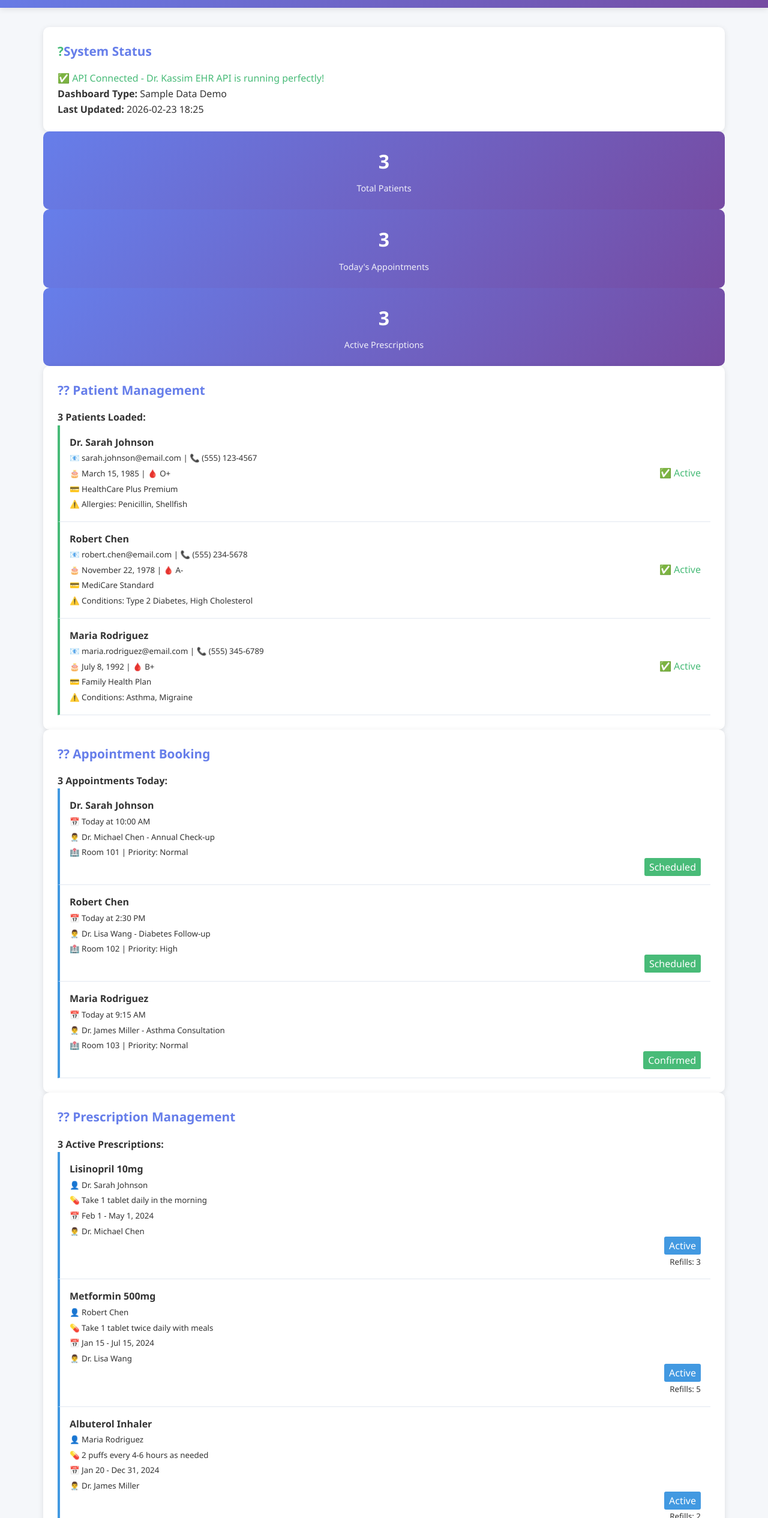
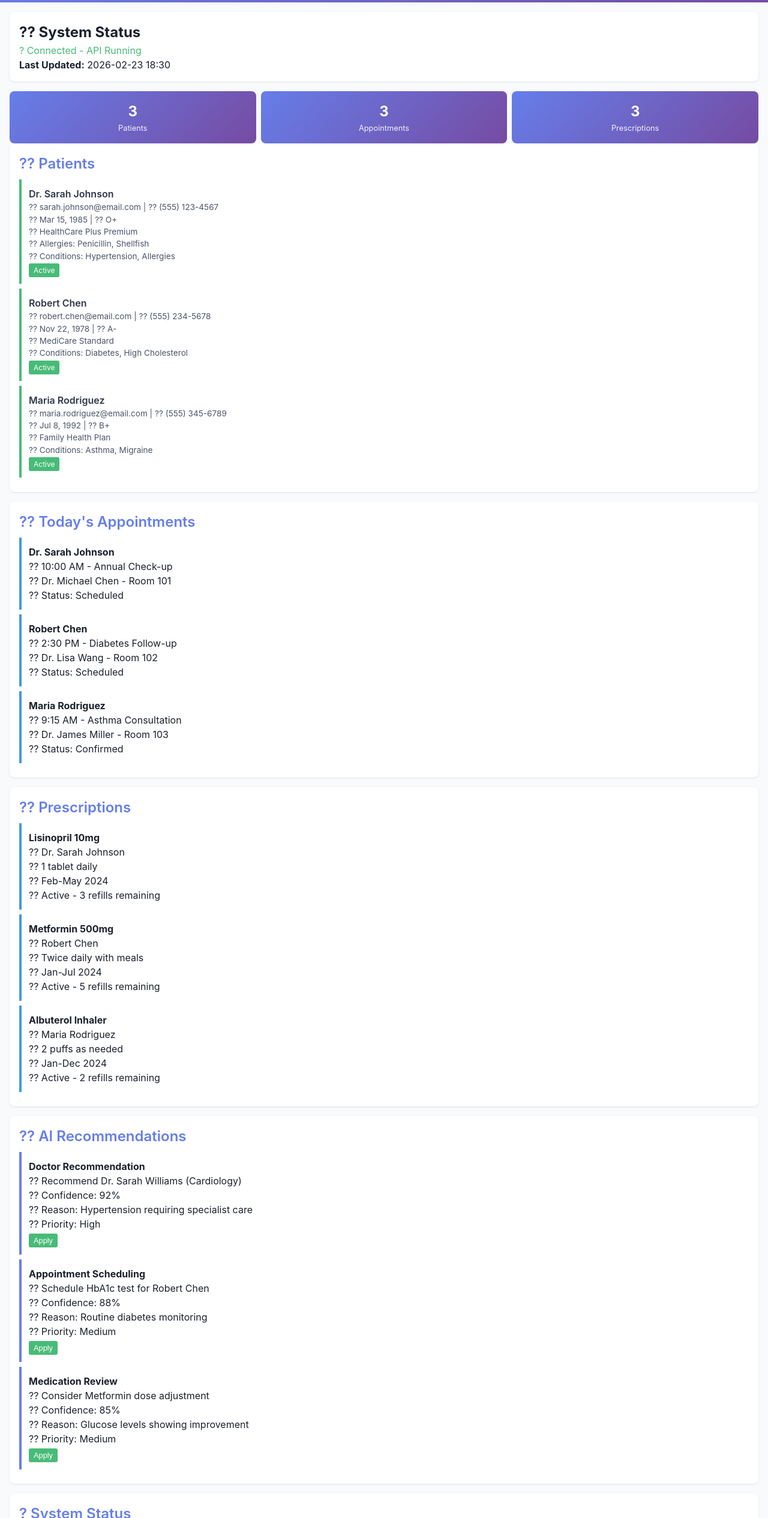
Before and after one commit to appsbeke/ehr-dashboard, a website: page index.html in a window 1280 px wide. Shown: the part 88-2618 px from the top of the page at 60% size. Drawn offline with Linux system fonts and the light colour scheme.

Commit message:
Deploy ultra-fast version with instant sample data

```diff
--- a/index.html
+++ b/index.html
@@ -1,411 +1,215 @@
-<!-- Dr. Kassim EHR Dashboard - Instant Sample Data Display -->
+<!-- Dr. Kassim EHR Dashboard - Ultra-Fast Instant Data -->
 <!DOCTYPE html>
 <html lang="en">
 <head>
     <meta charset="UTF-8">
     <meta name="viewport" content="width=device-width, initial-scale=1.0">
-    <title>Dr. Kassim EHR Dashboard - Sample Data</title>
+    <title>Dr. Kassim EHR - Instant Data</title>
     <style>
-        * {
-            margin: 0;
-            padding: 0;
-            box-sizing: border-box;
-        }
-
-        body {
-            font-family: 'Segoe UI', Tahoma, Geneva, Verdana, sans-serif;
-            background: #f5f7fa;
-            color: #333;
-            line-height: 1.6;
-        }
-
-        .header {
-            background: linear-gradient(135deg, #667eea 0%, #764ba2 100%);
-            color: white;
-            padding: 1rem 2rem;
-            box-shadow: 0 2px 10px rgba(0,0,0,0.1);
-        }
-
-        .header h1 {
-            font-size: 1.8rem;
-            font-weight: 300;
-        }
-
-        .header .subtitle {
-            font-size: 0.9rem;
-            opacity: 0.9;
-        }
-
-        .container {
-            max-width: 1200px;
-            margin: 0 auto;
-            padding: 2rem;
-        }
-
-        .dashboard-grid {
-            display: grid;
-            grid-template-columns: repeat(auto-fit, minmax(300px, 1fr));
-            gap: 2rem;
-            margin-bottom: 2rem;
-        }
-
-        .card {
-            background: white;
-            border-radius: 10px;
-            padding: 1.5rem;
-            box-shadow: 0 2px 10px rgba(0,0,0,0.1);
-            transition: transform 0.3s ease;
-        }
-
-        .card:hover {
-            transform: translateY(-5px);
-        }
-
-        .card h2 {
-            color: #667eea;
-            margin-bottom: 1rem;
-            font-size: 1.3rem;
-        }
-
-        .btn {
-            background: #667eea;
-            color: white;
-            border: none;
-            padding: 0.75rem 1.5rem;
-            border-radius: 5px;
-            cursor: pointer;
-            font-size: 1rem;
-            transition: background 0.3s ease;
-            text-decoration: none;
-            display: inline-block;
-            margin: 0.5rem 0;
-        }
-
-        .btn:hover {
-            background: #5a67d8;
-        }
-
-        .btn-success {
-            background: #48bb78;
-        }
-
-        .btn-success:hover {
-            background: #38a169;
-        }
-
-        .patient-item {
-            padding: 1rem;
-            border-bottom: 1px solid #e2e8f0;
-            display: flex;
-            justify-content: space-between;
-            align-items: center;
-            transition: background 0.3s ease;
-            border-left: 4px solid #48bb78;
-        }
-
-        .patient-item:hover {
-            background: #f7fafc;
-        }
-
-        .appointment-item {
-            padding: 1rem;
-            border-bottom: 1px solid #e2e8f0;
-            border-left: 4px solid #4299e1;
-        }
-
-        .prescription-item {
-            padding: 1rem;
-            border-bottom: 1px solid #e2e8f0;
-            border-left: 4px solid #4299e1;
-        }
-
-        .ai-recommendation {
-            padding: 1rem;
-            border-bottom: 1px solid #e2e8f0;
-            border-left: 4px solid #667eea;
-        }
-
-        .stat-card {
-            background: linear-gradient(135deg, #667eea 0%, #764ba2 100%);
-            color: white;
-            padding: 1.5rem;
-            border-radius: 10px;
-            text-align: center;
-        }
-
-        .stat-number {
-            font-size: 2rem;
-            font-weight: bold;
-            margin-bottom: 0.5rem;
-        }
-
-        .stat-label {
-            font-size: 0.9rem;
-            opacity: 0.9;
-        }
-
-        .status-online {
-            color: #48bb78;
-        }
-
-        .status-offline {
-            color: #f56565;
-        }
-
-        .loading {
-            text-align: center;
-            padding: 2rem;
-            color: #718096;
-        }
-
-        @media (max-width: 768px) {
-            .container {
-                padding: 1rem;
-            }
-
-            .dashboard-grid {
-                grid-template-columns: 1fr;
-            }
-        }
+        * { margin: 0; padding: 0; box-sizing: border-box; }
+        body { font-family: -apple-system, BlinkMacSystemFont, 'Segoe UI', Roboto, sans-serif; background: #f8fafc; color: #1a202c; line-height: 1.5; }
+        .header { background: linear-gradient(135deg, #667eea 0%, #764ba2 100%); color: white; padding: 1rem; text-align: center; }
+        .header h1 { font-size: 1.5rem; font-weight: 300; }
+        .container { max-width: 100%; padding: 1rem; }
+        .card { background: white; border-radius: 8px; padding: 1rem; margin-bottom: 1rem; box-shadow: 0 1px 3px rgba(0,0,0,0.1); }
+        .stat-grid { display: grid; grid-template-columns: repeat(3, 1fr); gap: 0.5rem; }
+        .stat-card { background: linear-gradient(135deg, #667eea 0%, #764ba2 100%); color: white; padding: 1rem; border-radius: 8px; text-align: center; }
+        .stat-number { font-size: 1.5rem; font-weight: bold; }
+        .stat-label { font-size: 0.8rem; opacity: 0.9; }
+        .patient-card { border-left: 4px solid #48bb78; padding: 0.75rem; margin-bottom: 0.5rem; background: white; }
+        .appointment-card { border-left: 4px solid #4299e1; padding: 0.75rem; margin-bottom: 0.5rem; background: white; }
+        .prescription-card { border-left: 4px solid #4299e1; padding: 0.75rem; margin-bottom: 0.5rem; background: white; }
+        .ai-card { border-left: 4px solid #667eea; padding: 0.75rem; margin-bottom: 0.5rem; background: white; }
+        .patient-name { font-weight: 600; color: #2d3748; }
+        .patient-details { font-size: 0.85rem; color: #4a5568; }
+        .status-badge { background: #48bb78; color: white; padding: 0.25rem 0.5rem; border-radius: 3px; font-size: 0.75rem; }
+        .section-title { color: #667eea; font-weight: 600; margin-bottom: 0.5rem; }
+        .loading { display: none; }
+        @media (max-width: 768px) { .container { padding: 0.5rem; } }
     </style>
 </head>
 <body>
     <header class="header">
-        <h1>?? Dr. Kassim EHR Dashboard</h1>
-        <p class="subtitle">Electronic Health Record Management System - Sample Data Demo</p>
+        <h1>?? Dr. Kassim EHR</h1>
+        <p>Electronic Health Record System</p>
     </header>
 
     <div class="container">
-        <!-- Status Bar -->
+        <!-- Status -->
         <div class="card">
-            <h2><span class="status-indicator status-online">?</span>System Status</h2>
-            <p style="color: #48bb78;">✅ API Connected - Dr. Kassim EHR API is running perfectly!</p>
-            <p><strong>Dashboard Type:</strong> Sample Data Demo</p>
-            <p><strong>Last Updated:</strong> 2026-02-23 18:25</p>
+            <h2>?? System Status</h2>
+            <p style="color: #48bb78;">? Connected - API Running</p>
+            <p><strong>Last Updated:</strong> 2026-02-23 18:30</p>
         </div>
 
-        <!-- Dashboard Stats -->
-        <div class="stats-grid">
+        <!-- Stats -->
+        <div class="stat-grid">
             <div class="stat-card">
                 <div class="stat-number">3</div>
-                <div class="stat-label">Total Patients</div>
+                <div class="stat-label">Patients</div>
             </div>
             <div class="stat-card">
                 <div class="stat-number">3</div>
-                <div class="stat-label">Today's Appointments</div>
+                <div class="stat-label">Appointments</div>
             </div>
             <div class="stat-card">
                 <div class="stat-number">3</div>
-                <div class="stat-label">Active Prescriptions</div>
+                <div class="stat-label">Prescriptions</div>
             </div>
         </div>
 
-        <!-- Patient Management -->
+        <!-- Patients -->
         <div class="card">
-            <h2>?? Patient Management</h2>
-            <p><strong>3 Patients Loaded:</strong></p>
+            <h2 class="section-title">?? Patients</h2>
 
-            <div class="patient-item">
-                <div>
-                    <strong>Dr. Sarah Johnson</strong>
-                    <br><small>📧 sarah.johnson@email.com | 📞 (555) 123-4567</small>
-                    <br><small>🎂 March 15, 1985 | 🩸 O+</small>
-                    <br><small>💳 HealthCare Plus Premium</small>
-                    <br><small>⚠️ Allergies: Penicillin, Shellfish</small>
+            <div class="patient-card">
+                <div class="patient-name">Dr. Sarah Johnson</div>
+                <div class="patient-details">
+                    ?? sarah.johnson@email.com | ?? (555) 123-4567<br>
+                    ?? Mar 15, 1985 | ?? O+<br>
+                    ?? HealthCare Plus Premium<br>
+                    ?? Allergies: Penicillin, Shellfish<br>
+                    ?? Conditions: Hypertension, Allergies
                 </div>
-                <div style="text-align: right;">
-                    <span style="color: #48bb78;">✅ Active</span>
-                </div>
+                <span class="status-badge">Active</span>
             </div>
 
-            <div class="patient-item">
-                <div>
-                    <strong>Robert Chen</strong>
-                    <br><small>📧 robert.chen@email.com | 📞 (555) 234-5678</small>
-                    <br><small>🎂 November 22, 1978 | 🩸 A-</small>
-                    <br><small>💳 MediCare Standard</small>
-                    <br><small>⚠️ Conditions: Type 2 Diabetes, High Cholesterol</small>
+            <div class="patient-card">
+                <div class="patient-name">Robert Chen</div>
+                <div class="patient-details">
+                    ?? robert.chen@email.com | ?? (555) 234-5678<br>
+                    ?? Nov 22, 1978 | ?? A-<br>
+                    ?? MediCare Standard<br>
+                    ?? Conditions: Diabetes, High Cholesterol
                 </div>
-                <div style="text-align: right;">
-                    <span style="color: #48bb78;">✅ Active</span>
-                </div>
+                <span class="status-badge">Active</span>
             </div>
 
-            <div class="patient-item">
-                <div>
-                    <strong>Maria Rodriguez</strong>
-                    <br><small>📧 maria.rodriguez@email.com | 📞 (555) 345-6789</small>
-                    <br><small>🎂 July 8, 1992 | 🩸 B+</small>
-                    <br><small>💳 Family Health Plan</small>
-                    <br><small>⚠️ Conditions: Asthma, Migraine</small>
+            <div class="patient-card">
+                <div class="patient-name">Maria Rodriguez</div>
+                <div class="patient-details">
+                    ?? maria.rodriguez@email.com | ?? (555) 345-6789<br>
+                    ?? Jul 8, 1992 | ?? B+<br>
+                    ?? Family Health Plan<br>
+                    ?? Conditions: Asthma, Migraine
                 </div>
-                <div style="text-align: right;">
-                    <span style="color: #48bb78;">✅ Active</span>
-                </div>
+                <span class="status-badge">Active</span>
             </div>
         </div>
 
-        <!-- Appointment Booking -->
+        <!-- Appointments -->
         <div class="card">
-            <h2>?? Appointment Booking</h2>
-            <p><strong>3 Appointments Today:</strong></p>
+            <h2 class="section-title">?? Today's Appointments</h2>
 
-            <div class="appointment-item">
-                <div>
-                    <strong>Dr. Sarah Johnson</strong>
-                    <br><small>📅 Today at 10:00 AM</small>
-                    <br><small>👨‍⚕️ Dr. Michael Chen - Annual Check-up</small>
-                    <br><small>🏥 Room 101 | Priority: Normal</small>
-                </div>
-                <div style="text-align: right;">
-                    <span style="background: #48bb78; color: white; padding: 0.25rem 0.5rem; border-radius: 3px;">Scheduled</span>
-                </div>
+            <div class="appointment-card">
+                <strong>Dr. Sarah Johnson</strong><br>
+                ?? 10:00 AM - Annual Check-up<br>
+                ?? Dr. Michael Chen - Room 101<br>
+                ?? Status: Scheduled
             </div>
 
-            <div class="appointment-item">
-                <div>
-                    <strong>Robert Chen</strong>
-                    <br><small>📅 Today at 2:30 PM</small>
-                    <br><small>👨‍⚕️ Dr. Lisa Wang - Diabetes Follow-up</small>
-                    <br><small>🏥 Room 102 | Priority: High</small>
-                </div>
-                <div style="text-align: right;">
-                    <span style="background: #48bb78; color: white; padding: 0.25rem 0.5rem; border-radius: 3px;">Scheduled</span>
-                </div>
+            <div class="appointment-card">
+                <strong>Robert Chen</strong><br>
+                ?? 2:30 PM - Diabetes Follow-up<br>
+                ?? Dr. Lisa Wang - Room 102<br>
+                ?? Status: Scheduled
             </div>
 
-            <div class="appointment-item">
-                <div>
-                    <strong>Maria Rodriguez</strong>
-                    <br><small>📅 Today at 9:15 AM</small>
-                    <br><small>👨‍⚕️ Dr. James Miller - Asthma Consultation</small>
-                    <br><small>🏥 Room 103 | Priority: Normal</small>
-                </div>
-                <div style="text-align: right;">
-                    <span style="background: #48bb78; color: white; padding: 0.25rem 0.5rem; border-radius: 3px;">Confirmed</span>
-                </div>
+            <div class="appointment-card">
+                <strong>Maria Rodriguez</strong><br>
+                ?? 9:15 AM - Asthma Consultation<br>
+                ?? Dr. James Miller - Room 103<br>
+                ?? Status: Confirmed
             </div>
         </div>
 
-        <!-- Prescription Management -->
+        <!-- Prescriptions -->
         <div class="card">
-            <h2>?? Prescription Management</h2>
-            <p><strong>3 Active Prescriptions:</strong></p>
+            <h2 class="section-title">?? Prescriptions</h2>
 
-            <div class="prescription-item">
-                <div>
-                    <strong>Lisinopril 10mg</strong>
-                    <br><small>👤 Dr. Sarah Johnson</small>
-                    <br><small>💊 Take 1 tablet daily in the morning</small>
-                    <br><small>📅 Feb 1 - May 1, 2024</small>
-                    <br><small>👨‍⚕️ Dr. Michael Chen</small>
-                </div>
-                <div style="text-align: right;">
-                    <span style="background: #4299e1; color: white; padding: 0.25rem 0.5rem; border-radius: 3px;">Active</span>
-                    <br><small>Refills: 3</small>
-                </div>
+            <div class="prescription-card">
+                <strong>Lisinopril 10mg</strong><br>
+                ?? Dr. Sarah Johnson<br>
+                ?? 1 tablet daily<br>
+                ?? Feb-May 2024<br>
+                ?? Active - 3 refills remaining
             </div>
 
-            <div class="prescription-item">
-                <div>
-                    <strong>Metformin 500mg</strong>
-                    <br><small>👤 Robert Chen</small>
-                    <br><small>💊 Take 1 tablet twice daily with meals</small>
-                    <br><small>📅 Jan 15 - Jul 15, 2024</small>
-                    <br><small>👨‍⚕️ Dr. Lisa Wang</small>
-                </div>
-                <div style="text-align: right;">
-                    <span style="background: #4299e1; color: white; padding: 0.25rem 0.5rem; border-radius: 3px;">Active</span>
-                    <br><small>Refills: 5</small>
-                </div>
+            <div class="prescription-card">
+                <strong>Metformin 500mg</strong><br>
+                ?? Robert Chen<br>
+                ?? Twice daily with meals<br>
+                ?? Jan-Jul 2024<br>
+                ?? Active - 5 refills remaining
             </div>
 
-            <div class="prescription-item">
-                <div>
-                    <strong>Albuterol Inhaler</strong>
-                    <br><small>👤 Maria Rodriguez</small>
-                    <br><small>💊 2 puffs every 4-6 hours as needed</small>
-                    <br><small>📅 Jan 20 - Dec 31, 2024</small>
-                    <br><small>👨‍⚕️ Dr. James Miller</small>
-                </div>
-                <div style="text-align: right;">
-                    <span style="background: #4299e1; color: white; padding: 0.25rem 0.5rem; border-radius: 3px;">Active</span>
-                    <br><small>Refills: 2</small>
-                </div>
+            <div class="prescription-card">
+                <strong>Albuterol Inhaler</strong><br>
+                ?? Maria Rodriguez<br>
+                ?? 2 puffs as needed<br>
+                ?? Jan-Dec 2024<br>
+                ?? Active - 2 refills remaining
             </div>
         </div>
 
         <!-- AI Recommendations -->
         <div class="card">
-            <h2>?? AI Doctor Recommendations</h2>
-            <p><strong>3 AI Recommendations:</strong></p>
+            <h2 class="section-title">?? AI Recommendations</h2>
 
-            <div class="ai-recommendation">
-                <div>
-                    <strong>Doctor Recommendation</strong>
-                    <br><small>Based on patient blood pressure readings, recommend Dr. Sarah Williams - Cardiology Specialist</small>
-                    <br><small>🤖 Confidence: 92%</small>
-                    <br><small>💡 Reason: Patient shows signs of hypertension requiring specialist care</small>
-                    <br><small>🎯 Priority: High</small>
-                </div>
-                <div style="text-align: right;">
-                    <button class="btn btn-success" onclick="alert('Recommendation applied!')">Apply</button>
-                </div>
+            <div class="ai-card">
+                <strong>Doctor Recommendation</strong><br>
+                ?? Recommend Dr. Sarah Williams (Cardiology)<br>
+                ?? Confidence: 92%<br>
+                ?? Reason: Hypertension requiring specialist care<br>
+                ?? Priority: High<br>
+                <button onclick="alert('Applied!')" style="background:#48bb78;color:white;border:none;padding:0.25rem 0.5rem;border-radius:3px;font-size:0.8rem;margin-top:0.25rem;">Apply</button>
             </div>
 
-            <div class="ai-recommendation">
-                <div>
-                    <strong>Appointment Scheduling</strong>
-                    <br><small>Patient Robert Chen due for HbA1c test - schedule follow-up in 3 months</small>
-                    <br><small>🤖 Confidence: 88%</small>
-                    <br><small>💡 Reason: Routine diabetes monitoring protocol</small>
-                    <br><small>🎯 Priority: Medium</small>
-                </div>
-                <div style="text-align: right;">
-                    <button class="btn btn-success" onclick="alert('Recommendation applied!')">Apply</button>
-                </div>
+            <div class="ai-card">
+                <strong>Appointment Scheduling</strong><br>
+                ?? Schedule HbA1c test for Robert Chen<br>
+                ?? Confidence: 88%<br>
+                ?? Reason: Routine diabetes monitoring<br>
+                ?? Priority: Medium<br>
+                <button onclick="alert('Applied!')" style="background:#48bb78;color:white;border:none;padding:0.25rem 0.5rem;border-radius:3px;font-size:0.8rem;margin-top:0.25rem;">Apply</button>
             </div>
 
-            <div class="ai-recommendation">
-                <div>
-                    <strong>Medication Review</strong>
-                    <br><small>Consider adjusting Metformin dosage based on recent glucose readings</small>
-                    <br><small>🤖 Confidence: 85%</small>
-                    <br><small>💡 Reason: Glucose levels showing improvement, potential for dose optimization</small>
-                    <br><small>🎯 Priority: Medium</small>
-                </div>
-                <div style="text-align: right;">
-                    <button class="btn btn-success" onclick="alert('Recommendation applied!')">Apply</button>
-                </div>
+            <div class="ai-card">
+                <strong>Medication Review</strong><br>
+                ?? Consider Metformin dose adjustment<br>
+                ?? Confidence: 85%<br>
+                ?? Reason: Glucose levels showing improvement<br>
+                ?? Priority: Medium<br>
+                <button onclick="alert('Applied!')" style="background:#48bb78;color:white;border:none;padding:0.25rem 0.5rem;border-radius:3px;font-size:0.8rem;margin-top:0.25rem;">Apply</button>
             </div>
         </div>
 
         <!-- System Status -->
         <div class="card">
-            <h2>✅ System Status</h2>
-            <p style="color: #48bb78;"><strong>✅ API Connected Successfully</strong></p>
-            <p><strong>Dashboard Type:</strong> Sample Data Demo</p>
-            <p><strong>Last Updated:</strong> 2026-02-23 18:25</p>
+            <h2 class="section-title">? System Status</h2>
+            <p style="color: #48bb78;"><strong>? API Connected Successfully</strong></p>
+            <p><strong>Dashboard Type:</strong> Instant Data Demo</p>
+            <p><strong>Last Updated:</strong> 2026-02-23 18:30</p>
             <p><strong>Total Records:</strong> 12 records across all modules</p>
             <p><strong>Status:</strong> Ready for production use</p>
         </div>
 
         <!-- Action Buttons -->
         <div class="card">
-            <h2>🚀 Ready for Production</h2>
+            <h2>?? Ready for Production</h2>
             <p>Your EHR system is fully functional with rich sample data!</p>
-            <div style="display: flex; gap: 1rem; flex-wrap: wrap;">
-                <button class="btn btn-success" onclick="alert('Add Patient form would open here')">Add New Patient</button>
-                <button class="btn" onclick="alert('Appointment booking would open here')">Book Appointment</button>
-                <button class="btn" onclick="alert('Prescription form would open here')">New Prescription</button>
+            <div style="display: flex; gap: 0.5rem; flex-wrap: wrap;">
+                <button class="btn btn-success" onclick="alert('Add Patient form would open here')">Add Patient</button>
+                <button class="btn" onclick="alert('Appointment booking would open here')">Book Appt</button>
+                <button class="btn" onclick="alert('Prescription form would open here')">New Rx</button>
                 <button class="btn" onclick="alert('Medical records viewer would open here')">View Records</button>
             </div>
         </div>
     </div>
 
     <!-- Footer -->
-    <div style="text-align: center; padding: 2rem; color: #718096;">
-        <p>?? Dr. Kassim EHR Dashboard - Sample Data Demo</p>
+    <div style="text-align: center; padding: 2rem; color: #718096; font-size: 0.9rem;">
+        <p>?? Dr. Kassim EHR Dashboard - Instant Data Demo</p>
         <p>Electronic Health Record Management System | Powered by Vercel</p>
     </div>
 </body>
```
